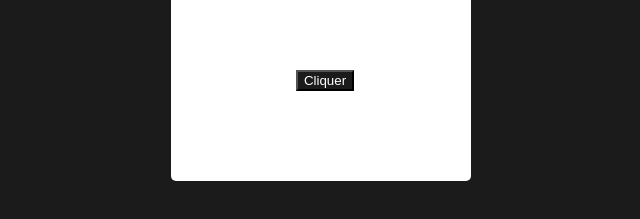
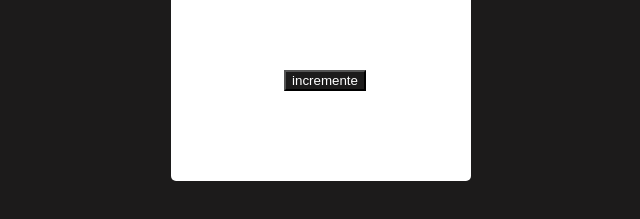
Before and after one commit to miss-ndeya/sessionStorage, a plain HTML site: page index.html in a window 1280 px wide. Shown: the part 327-546 px from the top of the page, 319-959 px from the left. Drawn offline with Linux system fonts and the light colour scheme.

Commit message:
commit 3

```diff
--- a/index.html
+++ b/index.html
@@ -10,7 +10,7 @@
     <h1>SessionStorage</h1>
     <div class="div">
       <p id="chiffre"></p>
-    <button type="button" onclick="incrementer()" class="btn">Cliquer</button>
+    <button type="button" onclick="incrementer()" class="btn">incremente</button>
     </div>
 
     <script src="sscript.js"></script>
```
